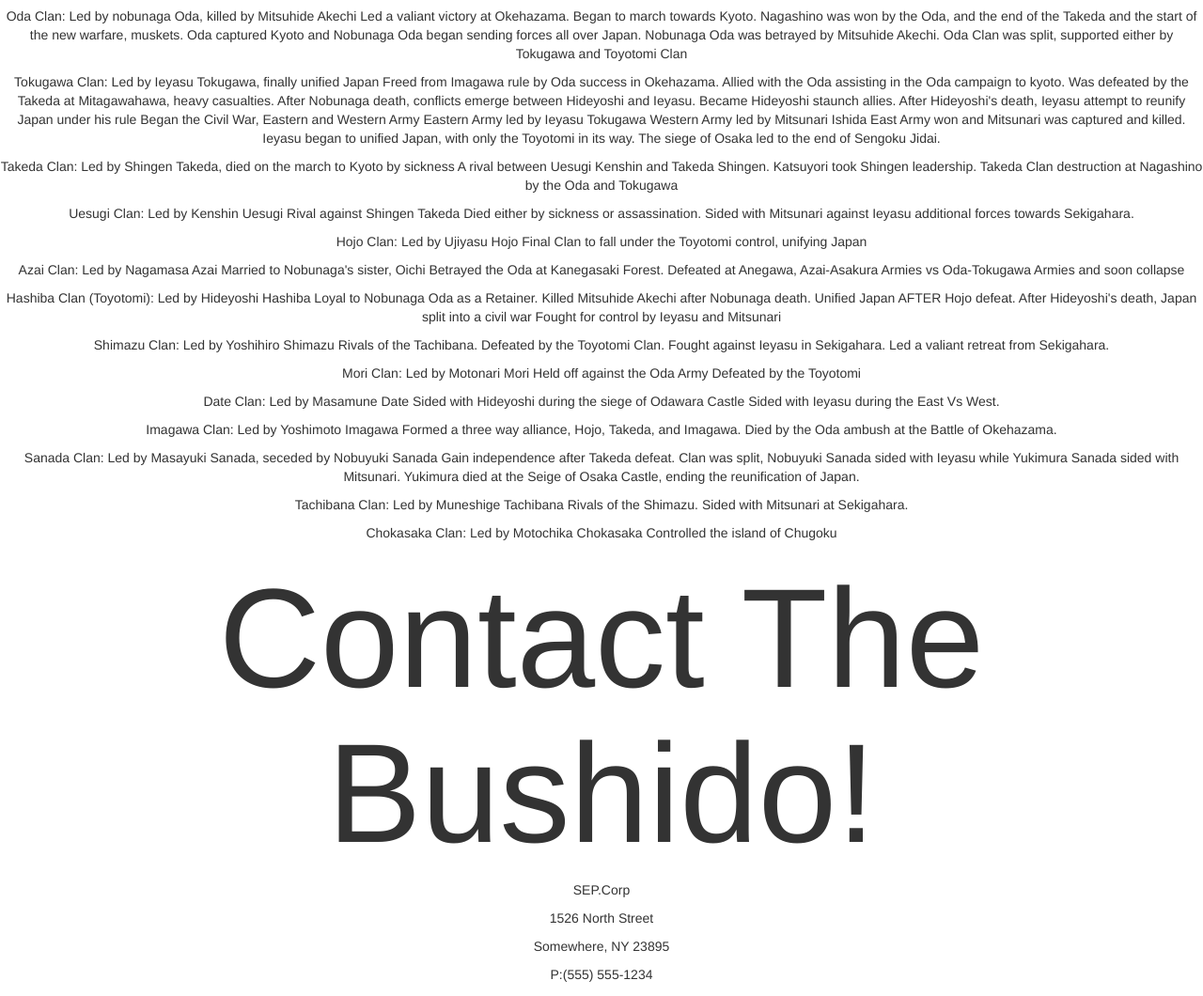
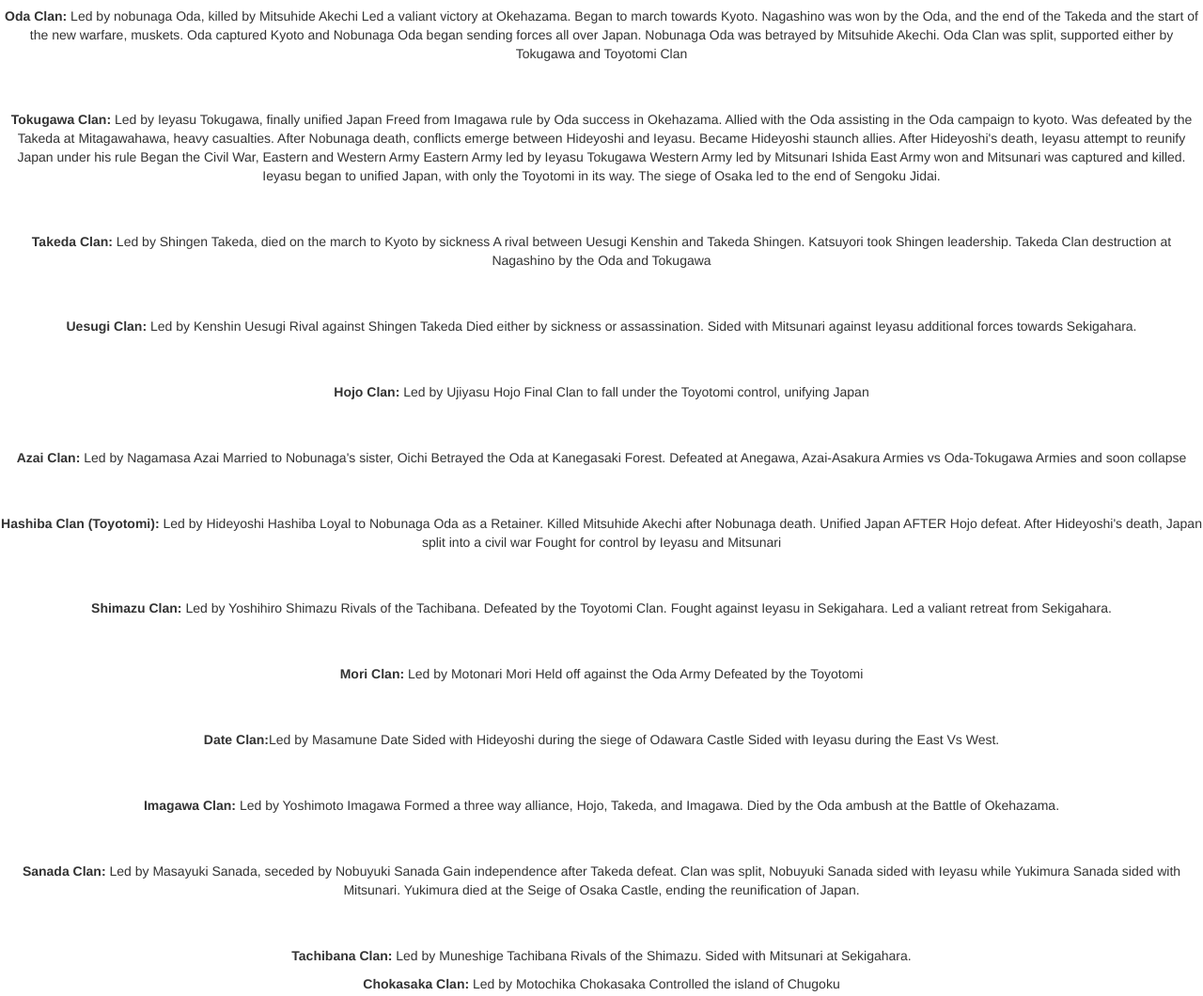
Before and after one commit to stephenw6888/web-site-samurai, a plain HTML site: page index.html in a window 1280 px wide. Shown: the part 5681-6741 px from the top of the page at 94% size. Drawn offline with nearby package versions, Linux system fonts and the light colour scheme; a script that the page names is missing.

Commit message:
spacing for clans

```diff
--- a/index.html
+++ b/index.html
@@ -217,41 +217,43 @@
     <!--Simeon Work Below-->
     <div class="clans">
 
+
         <h3>Clans</h3>
-        <p> Oda Clan: Led by nobunaga Oda, killed by Mitsuhide Akechi Led a valiant victory at Okehazama. Began to march towards Kyoto. Nagashino was won by the Oda, and the end of the Takeda and the start of the new warfare, muskets. Oda captured Kyoto and
+        <p> <strong>Oda Clan:</strong> Led by nobunaga Oda, killed by Mitsuhide Akechi Led a valiant victory at Okehazama. Began to march towards Kyoto. Nagashino was won by the Oda, and the end of the Takeda and the start of the new warfare, muskets. Oda captured Kyoto and
             Nobunaga Oda began sending forces all over Japan. Nobunaga Oda was betrayed by Mitsuhide Akechi. Oda Clan was split, supported either by Tokugawa and Toyotomi Clan
         </p>
-        <p>Tokugawa Clan: Led by Ieyasu Tokugawa, finally unified Japan Freed from Imagawa rule by Oda success in Okehazama. Allied with the Oda assisting in the Oda campaign to kyoto. Was defeated by the Takeda at Mitagawahawa, heavy casualties. After Nobunaga
+        <br><br>
+        <p><Strong>Tokugawa Clan:</Strong> Led by Ieyasu Tokugawa, finally unified Japan Freed from Imagawa rule by Oda success in Okehazama. Allied with the Oda assisting in the Oda campaign to kyoto. Was defeated by the Takeda at Mitagawahawa, heavy casualties. After Nobunaga
             death, conflicts emerge between Hideyoshi and Ieyasu. Became Hideyoshi staunch allies. After Hideyoshi's death, Ieyasu attempt to reunify Japan under his rule Began the Civil War, Eastern and Western Army Eastern Army led by Ieyasu Tokugawa
             Western Army led by Mitsunari Ishida East Army won and Mitsunari was captured and killed. Ieyasu began to unified Japan, with only the Toyotomi in its way. The siege of Osaka led to the end of Sengoku Jidai.
+        </p><br><br>
+        <p><Strong>Takeda Clan:</Strong> Led by Shingen Takeda, died on the march to Kyoto by sickness A rival between Uesugi Kenshin and Takeda Shingen. Katsuyori took Shingen leadership. Takeda Clan destruction at Nagashino by the Oda and Tokugawa
+        </p><br><br>
+        <p><Strong>Uesugi Clan:</Strong> Led by Kenshin Uesugi Rival against Shingen Takeda Died either by sickness or assassination. Sided with Mitsunari against Ieyasu additional forces towards Sekigahara.
+        </p><br><br>
+        <p><Strong>Hojo Clan:</Strong> Led by Ujiyasu Hojo Final Clan to fall under the Toyotomi control, unifying Japan
+        </p><br><br>
+        <p><Strong>Azai Clan:</Strong> Led by Nagamasa Azai Married to Nobunaga's sister, Oichi Betrayed the Oda at Kanegasaki Forest. Defeated at Anegawa, Azai-Asakura Armies vs Oda-Tokugawa Armies and soon collapse
+        </p><br><br>
+        <p><Strong>Hashiba Clan (Toyotomi):</Strong> Led by Hideyoshi Hashiba Loyal to Nobunaga Oda as a Retainer. Killed Mitsuhide Akechi after Nobunaga death. Unified Japan AFTER Hojo defeat. After Hideyoshi's death, Japan split into a civil war Fought for control by Ieyasu
+            and Mitsunari
+        </p><br><br>
+        <p><Strong>Shimazu Clan:</Strong> Led by Yoshihiro Shimazu Rivals of the Tachibana. Defeated by the Toyotomi Clan. Fought against Ieyasu in Sekigahara. Led a valiant retreat from Sekigahara.
+        </p><br><br>
+        <p><Strong>Mori Clan:</Strong> Led by Motonari Mori Held off against the Oda Army Defeated by the Toyotomi
+        </p><br><br>
+        <p><Strong>Date Clan:</Strong>Led by Masamune Date Sided with Hideyoshi during the siege of Odawara Castle Sided with Ieyasu during the East Vs West.
+        </p><br><br>
+        <p><Strong>Imagawa Clan:</Strong> Led by Yoshimoto Imagawa Formed a three way alliance, Hojo, Takeda, and Imagawa. Died by the Oda ambush at the Battle of Okehazama.
+        </p><br><br>
+        <p><Strong>Sanada Clan:</Strong> Led by Masayuki Sanada, seceded by Nobuyuki Sanada Gain independence after Takeda defeat. Clan was split, Nobuyuki Sanada sided with Ieyasu while Yukimura Sanada sided with Mitsunari. Yukimura died at the Seige of Osaka Castle, ending
+            the reunification of Japan.
+        </p><br><br>
+        <p><Strong>Tachibana Clan:</Strong> Led by Muneshige Tachibana Rivals of the Shimazu. Sided with Mitsunari at Sekigahara.
         </p>
-        <p>Takeda Clan: Led by Shingen Takeda, died on the march to Kyoto by sickness A rival between Uesugi Kenshin and Takeda Shingen. Katsuyori took Shingen leadership. Takeda Clan destruction at Nagashino by the Oda and Tokugawa
-        </p>
-        <p>Uesugi Clan: Led by Kenshin Uesugi Rival against Shingen Takeda Died either by sickness or assassination. Sided with Mitsunari against Ieyasu additional forces towards Sekigahara.
-        </p>
-        <p>Hojo Clan: Led by Ujiyasu Hojo Final Clan to fall under the Toyotomi control, unifying Japan
-        </p>
-        <p>Azai Clan: Led by Nagamasa Azai Married to Nobunaga's sister, Oichi Betrayed the Oda at Kanegasaki Forest. Defeated at Anegawa, Azai-Asakura Armies vs Oda-Tokugawa Armies and soon collapse
-        </p>
-        <p>Hashiba Clan (Toyotomi): Led by Hideyoshi Hashiba Loyal to Nobunaga Oda as a Retainer. Killed Mitsuhide Akechi after Nobunaga death. Unified Japan AFTER Hojo defeat. After Hideyoshi's death, Japan split into a civil war Fought for control by Ieyasu
-            and Mitsunari
-        </p>
-        <p>Shimazu Clan: Led by Yoshihiro Shimazu Rivals of the Tachibana. Defeated by the Toyotomi Clan. Fought against Ieyasu in Sekigahara. Led a valiant retreat from Sekigahara.
-        </p>
-        <p>Mori Clan: Led by Motonari Mori Held off against the Oda Army Defeated by the Toyotomi
-        </p>
-        <p>Date Clan: Led by Masamune Date Sided with Hideyoshi during the siege of Odawara Castle Sided with Ieyasu during the East Vs West.
-        </p>
-        <p>Imagawa Clan: Led by Yoshimoto Imagawa Formed a three way alliance, Hojo, Takeda, and Imagawa. Died by the Oda ambush at the Battle of Okehazama.
-        </p>
-        <p>Sanada Clan: Led by Masayuki Sanada, seceded by Nobuyuki Sanada Gain independence after Takeda defeat. Clan was split, Nobuyuki Sanada sided with Ieyasu while Yukimura Sanada sided with Mitsunari. Yukimura died at the Seige of Osaka Castle, ending
-            the reunification of Japan.
-        </p>
-        <p>Tachibana Clan: Led by Muneshige Tachibana Rivals of the Shimazu. Sided with Mitsunari at Sekigahara.
-        </p>
-        <p>Chokasaka Clan: Led by Motochika Chokasaka Controlled the island of Chugoku
-        </p>
-
+        <p><Strong>Chokasaka Clan:</Strong> Led by Motochika Chokasaka Controlled the island of Chugoku
+        </p><br><br>
+</div>
     </div>
 
 
```
